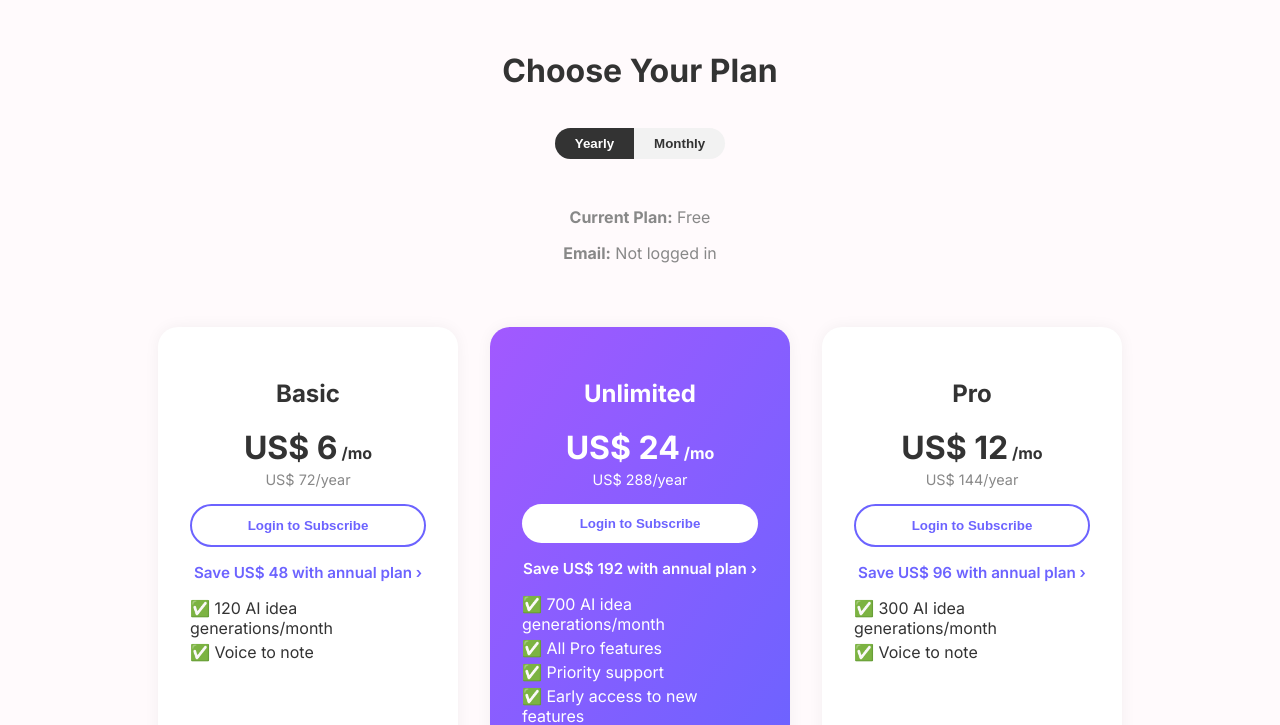
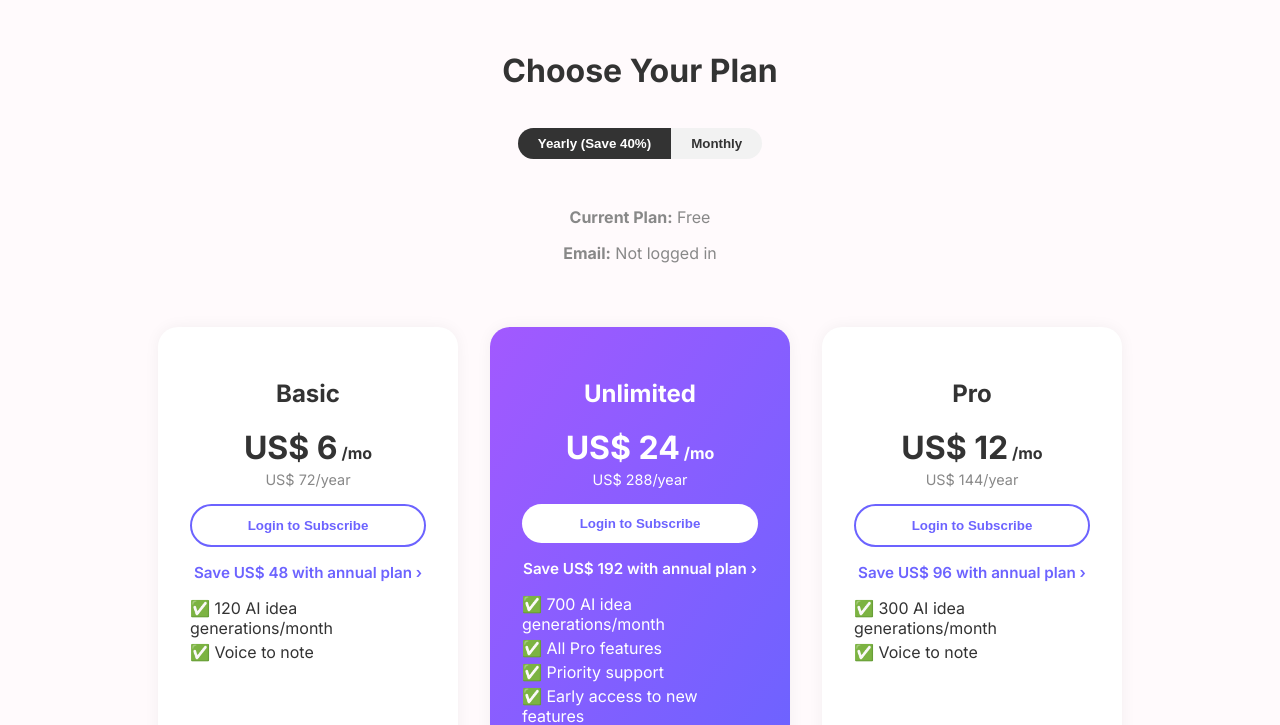
Before and after one commit to BrainstormBuddyy/my-website, a website: page pricing.html in a window 1280 px wide. Shown: the part 78-803 px from the top of the page. Drawn offline with Linux system fonts and the light colour scheme.

```diff
--- a/pricing.html
+++ b/pricing.html
@@ -47,7 +47,7 @@
     .pricing-card.nudge { transform: scale(1.02); }
   </style>
 
-  <!-- Global API base: dev -> localhost, prod -> Render -->
+
   <script>
     window.API_BASE ??= (location.hostname.includes('localhost') || location.hostname.startsWith('127.'))
       ? 'http://127.0.0.1:5050'
@@ -98,7 +98,7 @@
         saveAnnual:a=>`Save ${a} with annual plan`,
         aroundPerDay:a=>`Around ${a}/day`,
         enterpriseBtn:"Enterprise Contact Us",
-        toggleYearly:"Yearly", toggleMonthly:"Monthly"
+        toggleYearly:"Yearly (Save 40%)", toggleMonthly:"Monthly"
       },
       es:{
         pricingTitle:"Elige tu plan",
@@ -109,7 +109,7 @@
         saveAnnual:a=>`Ahorra ${a} con el plan anual`,
         aroundPerDay:a=>`Alrededor de ${a}/día`,
         enterpriseBtn:"Contacto empresarial",
-        toggleYearly:"Anual", toggleMonthly:"Mensual"
+        toggleYearly:"Anual (ahorra un 40%)", toggleMonthly:"Mensual"
       },
       fr:{
         pricingTitle:"Choisissez votre plan",
@@ -120,7 +120,7 @@
         saveAnnual:a=>`Économisez ${a} avec le plan annuel`,
         aroundPerDay:a=>`Environ ${a}/jour`,
         enterpriseBtn:"Contact entreprise",
-        toggleYearly:"Annuel", toggleMonthly:"Mensuel"
+        toggleYearly:"Annuel (économisez 40%)", toggleMonthly:"Mensuel"
       },
       ru:{
         pricingTitle:"Выберите план",
@@ -131,7 +131,7 @@
         saveAnnual:a=>`Сэкономьте ${a} с годовым планом`,
         aroundPerDay:a=>`Примерно ${a}/день`,
         enterpriseBtn:"Связаться с отделом продаж",
-        toggleYearly:"Годовой", toggleMonthly:"Ежемесячно"
+        toggleYearly:"Годовой (сэкономьте 40%)", toggleMonthly:"Ежемесячно"
       },
       it:{
         pricingTitle:"Scegli il tuo piano",
@@ -142,7 +142,7 @@
         saveAnnual:a=>`Risparmia ${a} con il piano annuale`,
         aroundPerDay:a=>`Circa ${a}/giorno`,
         enterpriseBtn:"Contatto aziendale",
-        toggleYearly:"Annuale", toggleMonthly:"Mensile"
+        toggleYearly:"Annuale (risparmia il 40%)", toggleMonthly:"Mensile"
       },
       pt:{
         pricingTitle:"Escolha seu plano",
@@ -153,7 +153,7 @@
         saveAnnual:a=>`Economize ${a} com o plano anual`,
         aroundPerDay:a=>`Cerca de ${a}/dia`,
         enterpriseBtn:"Contato corporativo",
-        toggleYearly:"Anual", toggleMonthly:"Mensal"
+        toggleYearly:"Anual (economize 40%)", toggleMonthly:"Mensal"
       }
     };
 
@@ -177,7 +177,7 @@
       return f;
     }
 
-    /* Your Stripe Payment Links (URL form). We append prefilled_email + client_reference_id (base64url). */
+
     const pricingData = {
       yearly: [
         { key:'basic', title:'Basic', price:'US$ 6',  detail:'US$ 72/year',  save:'Save US$ 48 with annual plan', url:'https://buy.stripe.com/dRmfZg8qrggeafD1XQ2Ry08', features:["✅ 120 AI idea generations/month","✅ Voice to note"] },
@@ -209,8 +209,9 @@
       $('emailLabel').textContent=t.emailLabel;
       $('enterpriseBtn').textContent=t.enterpriseBtn;
       // translated toggles
-      $('toggle-yearly').textContent  = t.toggleYearly;
-      $('toggle-monthly').textContent = t.toggleMonthly;
+ $('toggle-monthly').textContent = t.toggleMonthly;
+$('toggle-yearly').textContent = t.toggleYearly;
+
     }
 
     function priceDetail(lang,mode,raw){
```
